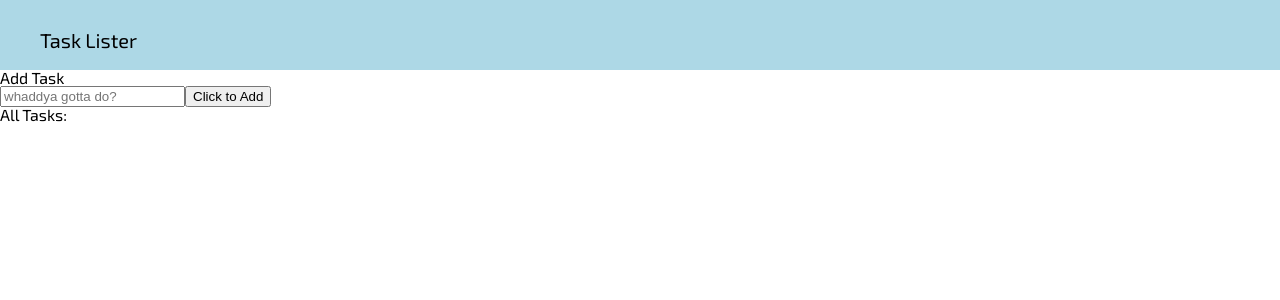
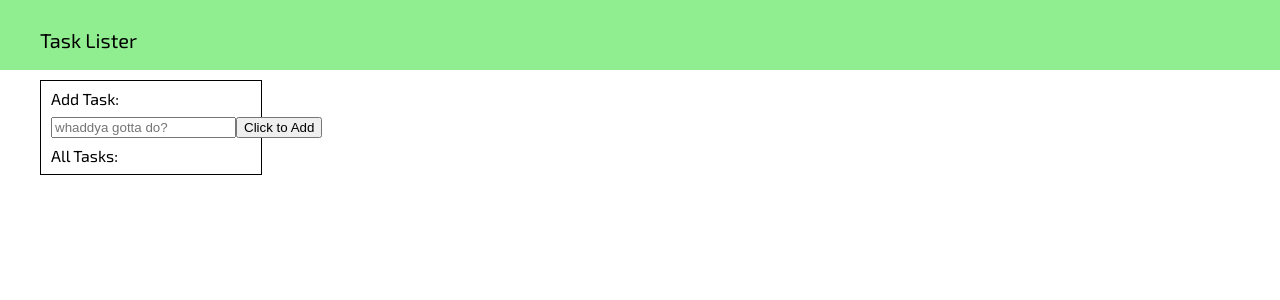
Before and after one commit to skleha/reactTodoList, a React (Create React App) app: page / in a window 1280 px wide. Shown: the top 300 px of the page. Built offline with nearby package versions, Linux system fonts and the light colour scheme.

Commit message:
Style task input and list box

```diff
--- a/src/App.js
+++ b/src/App.js
@@ -32,12 +32,15 @@
       <div>
         <div className="header">Task Lister</div>
 
-        <h1>Add Task</h1>
+        <div className="task-add-and-task-ul">
 
-        <form>
+          <h2>Add Task:</h2>
+
+          <form className="task-input-form">
             <input
               type="text"
               placeholder="whaddya gotta do?"
+              className="add-task-input"
               value={this.state.currentTodo}
               onChange={this.handleChange('currentTodo')}>
             </input>
@@ -45,13 +48,12 @@
             <input
               type="submit"
               value="Click to Add"
+              className="add-task-submit"
               onClick={this.handleSubmit}>
             </input>
-
           </form>
 
           <h1>All Tasks:</h1>
-
           <ul>
             {this.state.todoItems.map((item, idx) => {
               return <li key={idx}>{item}</li>
@@ -59,6 +61,7 @@
 
           </ul>
 
+        </div>
 
       </div>
     );
--- a/src/styleSheets/styling.css
+++ b/src/styleSheets/styling.css
@@ -2,7 +2,21 @@
 .header {
   padding-top: 30px;
   padding-left: 40px;
+  margin-bottom: 10px;
   height: 40px;
   font-size: 20px;
-  background-color: lightblue;
+  background-color: lightgreen;
 }
+
+.task-add-and-task-ul {
+  padding: 10px;
+  width: 200px;
+  margin-left: 40px;
+  border: solid 1px black;
+}
+
+.task-input-form {
+  margin-top: 10px;
+  margin-bottom: 10px;
+  display: flex;
+}
```
Lines whose indentation alone changed are shown as unchanged.
